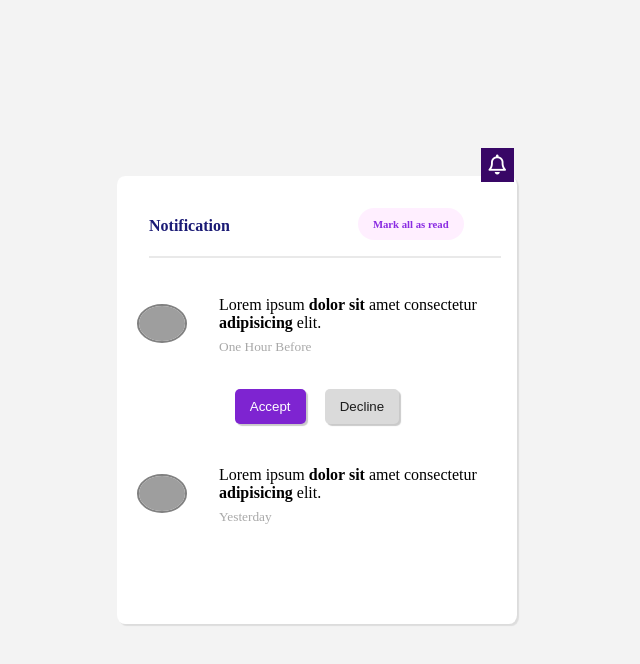
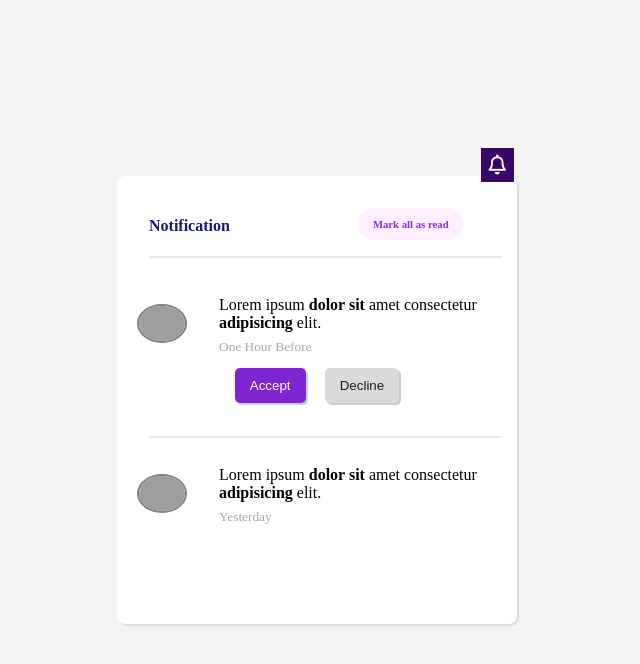
Before and after one commit to abdurrahman091496/notification_card, a plain HTML site: page index.html in a window 1280 px wide. Shown: the whole page, without its empty margins (323-963 px from the left). Drawn offline with Linux system fonts and the light colour scheme; grey boxes are pictures that could not be loaded.

Commit message:
Update style.css

```diff
--- a/style.css
+++ b/style.css
@@ -87,6 +87,14 @@ i{
     top: 80px;
 }
 
+.divider-2{
+    width: 22rem;
+    height: .1rem;
+    background: #4444441e;
+    position: absolute;
+    top: 260px;
+}
+
 .profile img{
     width: 50px;
     border-radius: 50%;
```
